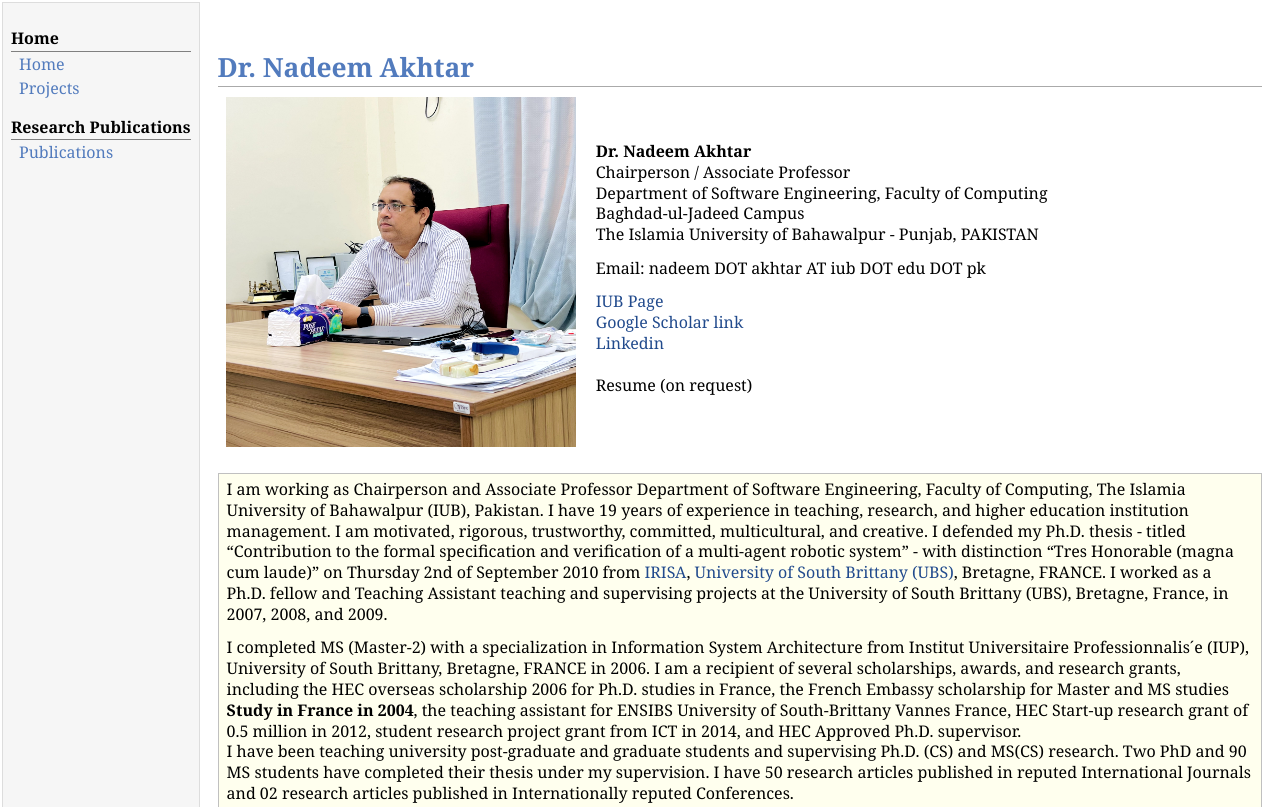
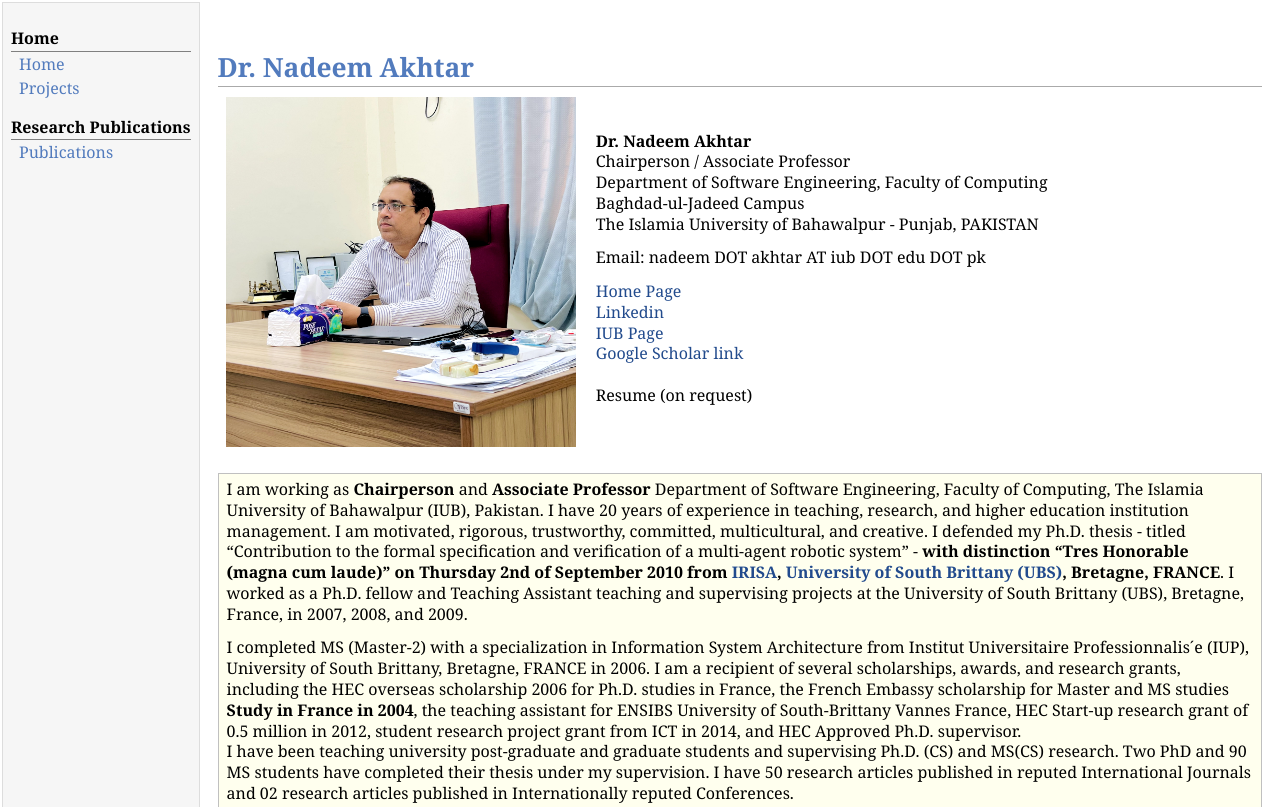
Before and after one commit to dr-nadeem/dr-nadeem.github.io, a plain HTML site: page index.html in a window 1280 px wide. Shown: the top 807 px of the page. Drawn offline with Linux system fonts and the light colour scheme.

Commit message:
Add files via upload

```diff
--- a/index.html
+++ b/index.html
@@ -36,11 +36,13 @@ The Islamia University of Bahawalpur - Punjab, PAKISTAN <br />
 </p>
 <p>Email: nadeem DOT akhtar AT iub DOT edu DOT pk <br />
 </p>
-<p><a href="https://www.iub.edu.pk/author/Nadeem.Akhtar">IUB Page</a><br />
+<p><a href="https://dr-nadeem.github.io/">Home Page</a> <br />
+
+<a href="https://www.linkedin.com/in/dr-nadeem-akhtar-9142717/">Linkedin</a> <br />
+
+<a href="https://www.iub.edu.pk/author/Nadeem.Akhtar">IUB Page</a><br />
 
 <a href="https://scholar.google.com.pk/citations?user=suMk_xwAAAAJ&amp;hl=en">Google Scholar link</a> <br />
-
-<a href="https://www.linkedin.com/in/dr-nadeem-akhtar-9142717/">Linkedin</a> <br />
 
 
 <br />
@@ -50,21 +52,21 @@ Resume (on request)
 </td></tr></table>
 <div class="infoblock">
 <div class="blockcontent">
-<p>I am working as Chairperson and Associate Professor Department of Software Engineering,
+<p>I am working as <b>Chairperson</b> and <b>Associate Professor</b> Department of Software Engineering,
 
 Faculty of Computing, The Islamia University of Bahawalpur (IUB), Pakistan.
 
-I have 19 years of experience in teaching, research, and higher education institution management.
+I have 20 years of experience in teaching, research, and higher education institution management.
 
 I am motivated, rigorous, trustworthy, committed, multicultural, and creative.
 
 I defended my Ph.D. thesis - titled &ldquo;Contribution to the formal specification and verification of a
 
-multi-agent robotic system&rdquo; - with distinction &ldquo;Tres Honorable (magna cum laude)&rdquo; on Thursday 2nd of
+multi-agent robotic system&rdquo; - <b>with distinction &ldquo;Tres Honorable (magna cum laude)&rdquo; on Thursday 2nd of
 
 September 2010 from <a href="https://www.irisa.fr/en">IRISA</a>,
 
-<a href="https://www.univ-ubs.fr/en/index.html">University of South Brittany (UBS)</a>, Bretagne, FRANCE.
+<a href="https://www.univ-ubs.fr/en/index.html">University of South Brittany (UBS)</a>, Bretagne, FRANCE</b>.
 
 I worked as a Ph.D. fellow and Teaching Assistant teaching and supervising projects at the
 
@@ -392,7 +394,7 @@ Ecole Doctorale - <a href="https://www.univ-ubs.fr/en/index.html">University of
 </div></div>
 <div id="footer">
 <div id="footer-text">
-Page generated 2023-03-20 18:53:25 Qyzylorda Standard Time, by <a href="http://jemdoc.jaboc.net/">jemdoc</a>.
+Page generated 2023-03-24 21:13:17 Qyzylorda Standard Time, by <a href="http://jemdoc.jaboc.net/">jemdoc</a>.
 </div>
 </div>
 </td>
```
